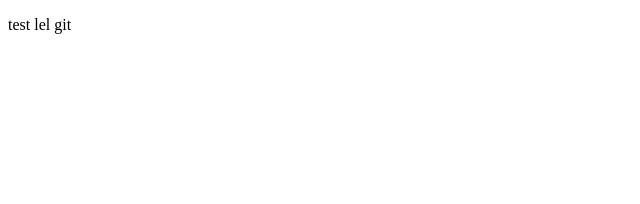
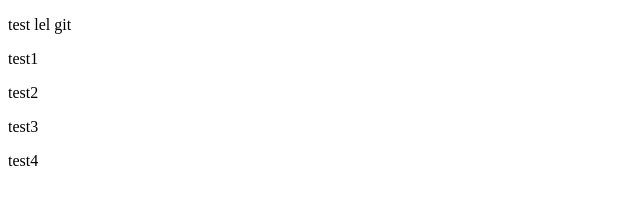
Before and after one commit to imen-mekni/git-et-github, a plain HTML site: page index.html in a window 1280 px wide. Shown: the whole page, without its empty margins (0-640 px from the left). Drawn offline with Linux system fonts and the light colour scheme.

Commit message:
lesptest

```diff
--- a/index.html
+++ b/index.html
@@ -9,6 +9,15 @@
 
 <p> test lel git </p>
 
+<div>
+<p> test1 </p>
+<p> test2</p>
+<p> test3</p>
+<p>test4</p>
+
+
+</div>
+
 
 </body>
 </html>
```
